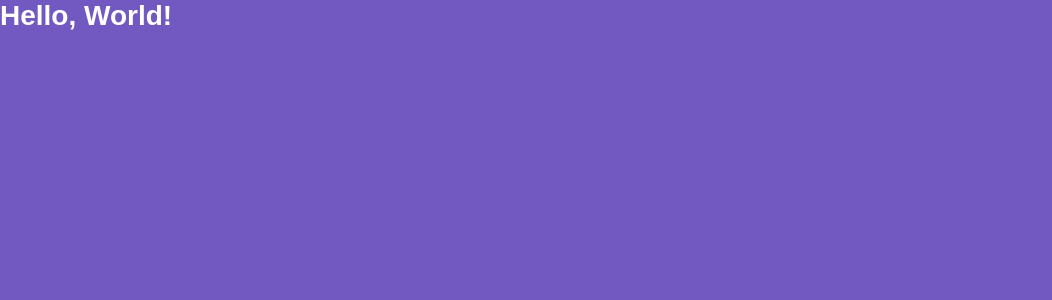
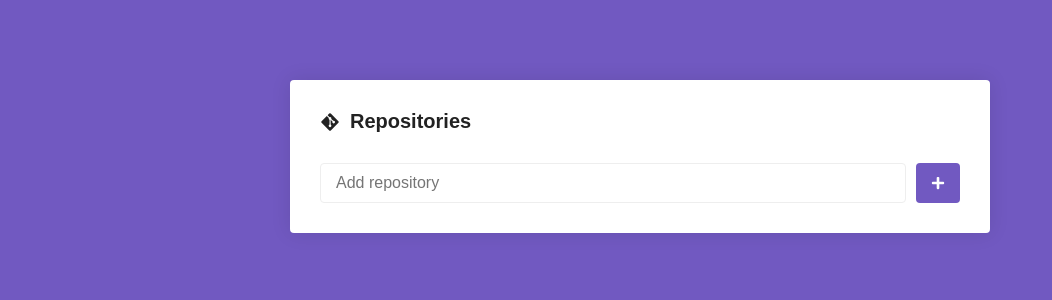
Before and after one commit to psatler/reactjs-github-app, a React (Create React App) app: page / in a window 1280 px wide. Shown: the top 300 px of the page, without its empty margins (0-1052 px from the left). Built offline with nearby package versions, Linux system fonts and the light colour scheme.

Commit message:
chore: add styles to Main component

```diff
--- a/package.json
+++ b/package.json
@@ -5,6 +5,7 @@
   "dependencies": {
     "react": "^16.8.6",
     "react-dom": "^16.8.6",
+    "react-icons": "^3.7.0",
     "react-router-dom": "^5.0.1",
     "react-scripts": "3.0.1",
     "styled-components": "^4.3.2"
--- a/src/pages/Main/index.js
+++ b/src/pages/Main/index.js
@@ -1,13 +1,47 @@
-import React from 'react'
+import React, { Component } from 'react'
 
-import { Title } from './styles'
+import { FaGitAlt, FaPlus } from 'react-icons/fa'
+import { Container, Form, SubmitButton } from './styles'
 
-export default function Main() {
-  return (
-    <div>
-      <Title>
-        Hello, World!
-      </Title>
-    </div>
-  )
+export default class Main extends Component {
+
+  state = {
+    newRepo: '',
+  }
+
+  handleInputChange = (e) => {
+    this.setState({ newRepo: e.target.value })
+  }
+
+  handleSubmit = e => {
+    e.preventDefault()
+
+    console.log(this.state.newRepo)
+  }
+
+  render() {
+    const { newRepo } = this.state;
+
+    return (
+      <Container>
+        <h1>
+          <FaGitAlt />
+          Repositories
+        </h1>
+
+        <Form onSubmit={this.handleSubmit} >
+          <input
+            type="text"
+            placeholder="Add repository"
+            value={newRepo}
+            onChange={this.handleInputChange}
+          />
+
+          <SubmitButton >
+            <FaPlus color="#FFF" size={14} />
+          </SubmitButton>
+        </Form>
+      </Container>
+    )
+  }
 }
--- a/src/pages/Main/styles.js
+++ b/src/pages/Main/styles.js
@@ -1,14 +1,48 @@
 import styled from 'styled-components'
 
-export const Title = styled.h1`
-color: #fff;
-  /* font-size: 24px;
-  color: ${props => props.error ? 'red' : '#7159c1'};
-  font-family: Arial, Helvetica, sans-serif;
+export const Container = styled.div`
+  max-width: 700px;
+  background: #fff;
+  border-radius: 4px;
+  box-shadow: 0 0 20px rgba(0, 0, 0, 0.1);
+  padding: 30px;
+  margin: 80px auto;
 
+  h1 {
+    font-size: 20px;
+    display: flex;
+    flex-direction: row;
+    align-items: center;
 
-  small {
-    font-size: 14px;
-    color: #333;
-  } */
+    svg {
+      margin-right: 10px;
+    }
+  }
 `
+export const Form = styled.form`
+  margin-top: 30px;
+  display: flex;
+  flex-direction: row;
+
+  input {
+    flex: 1;
+    border: 1px solid #eee;
+    padding: 10px 15px;
+    border-radius: 4px;
+    font-size: 16px;
+  }
+`
+
+export const SubmitButton = styled.button.attrs({
+  type: 'submit',
+})`
+  background: #7159c1;
+  border: 0;
+  padding: 0 15px;
+  margin-left: 10px;
+  border-radius: 4px;
+
+  display: flex;
+  justify-content: center;
+  align-items: center;
+`
```
Also changed, not shown: 1 other file (tests, documents, lock files or other folders).
